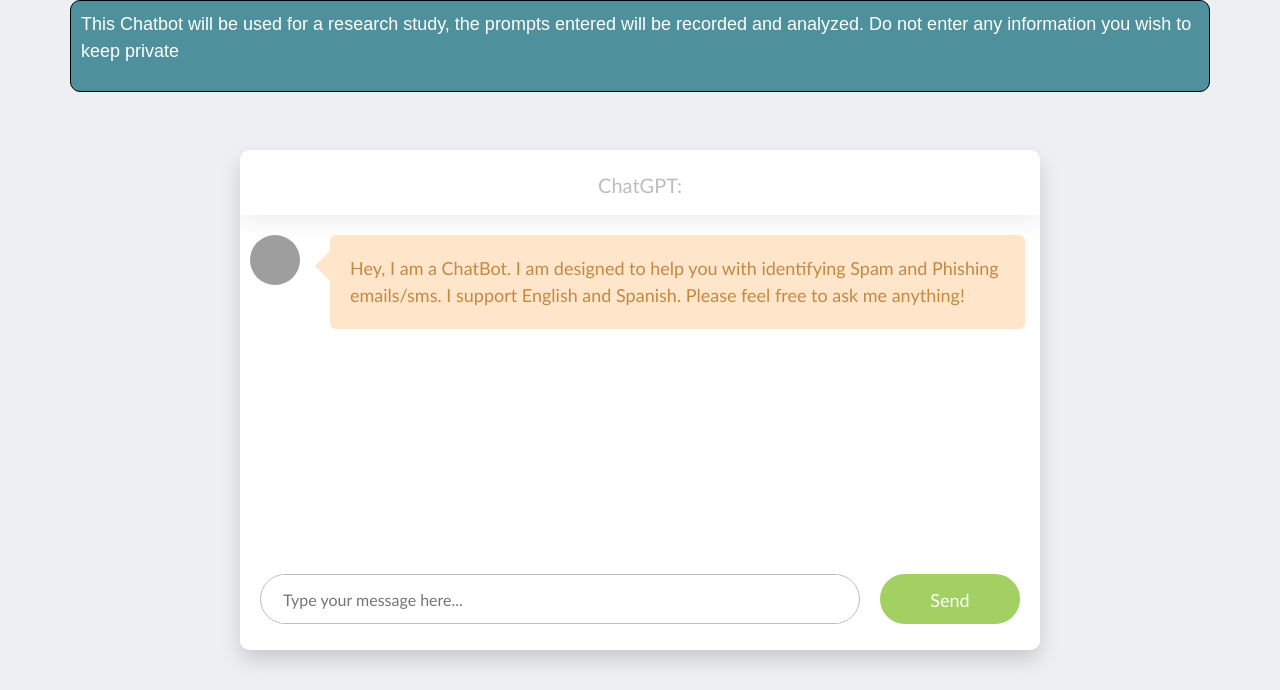
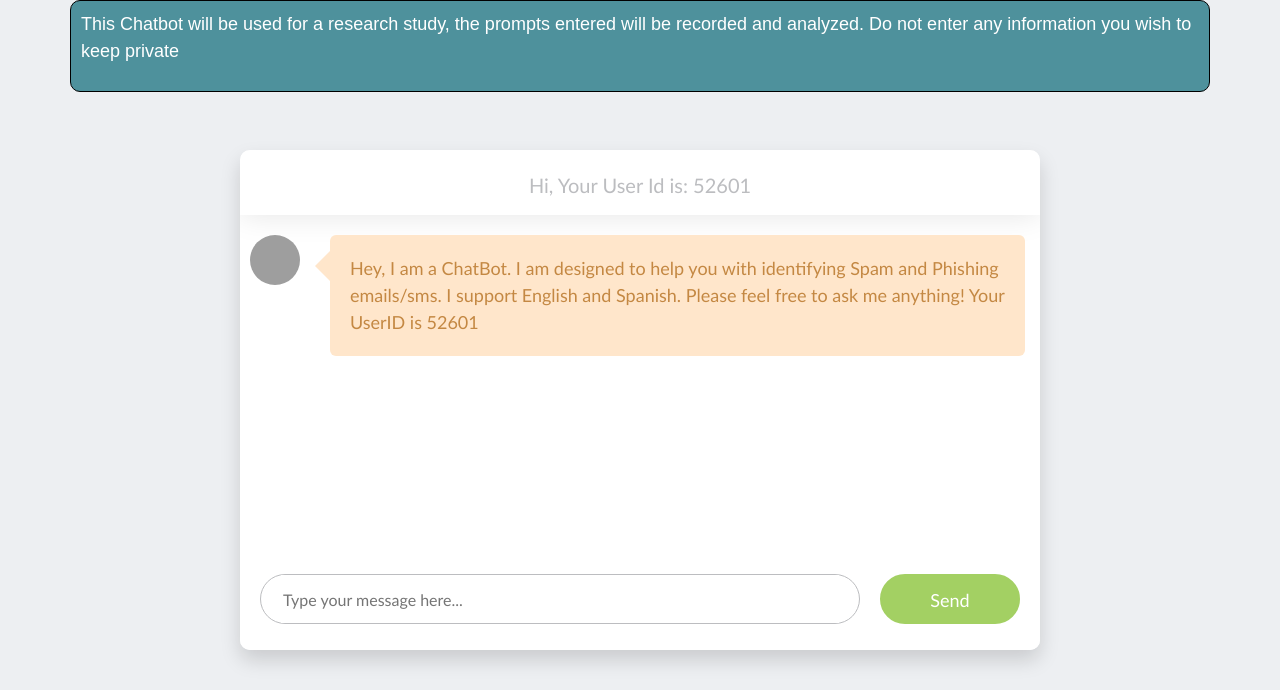
Before and after one commit to batuhantoker/Flask-OpenAI-Chatbot, a Flask app: page / in a window 1280 px wide. Shown: the top 690 px of the page. Run offline with Flask 3, Linux system fonts and the light colour scheme; parts of the project's set-up code (start-up, migrations or seed data) failed here and were passed over; some libraries are stand-ins or nearby versions; grey boxes are pictures that could not be loaded.

Commit message:
Added User Id in the prompt and heading

```diff
--- a/app.py
+++ b/app.py
@@ -100,7 +100,7 @@
 
 @app.route("/")
 def index():
-    return render_template("index.html")
+    return render_template("index.html", userId = user_id)
 
 @app.route("/get")
 def get_bot_response():
--- a/templates/index.html
+++ b/templates/index.html
@@ -332,7 +332,7 @@
 <div class="chat_window">
 
     <div class="top_menu">
-        <div class="title">ChatGPT:</div>
+        <div class="title">Hi, Your User Id is: {{userId}}</div>
     </div>
     <ul class="messages"></ul>
     <div class="bottom_wrapper clearfix">
@@ -445,8 +445,9 @@
             }
         });
             // Add "Writing..." message
+    var userId = {{ userId | tojson }};
     writingMessage = new Message({
-        text: 'Hey, I am a ChatBot. I am designed to help you with identifying Spam and Phishing emails/sms. I support English and Spanish. Please feel free to ask me anything!',
+        text: 'Hey, I am a ChatBot. I am designed to help you with identifying Spam and Phishing emails/sms. I support English and Spanish. Please feel free to ask me anything! Your UserID is ' + userId,
         message_side: 'left'
     });
     writingMessage.draw();
```
